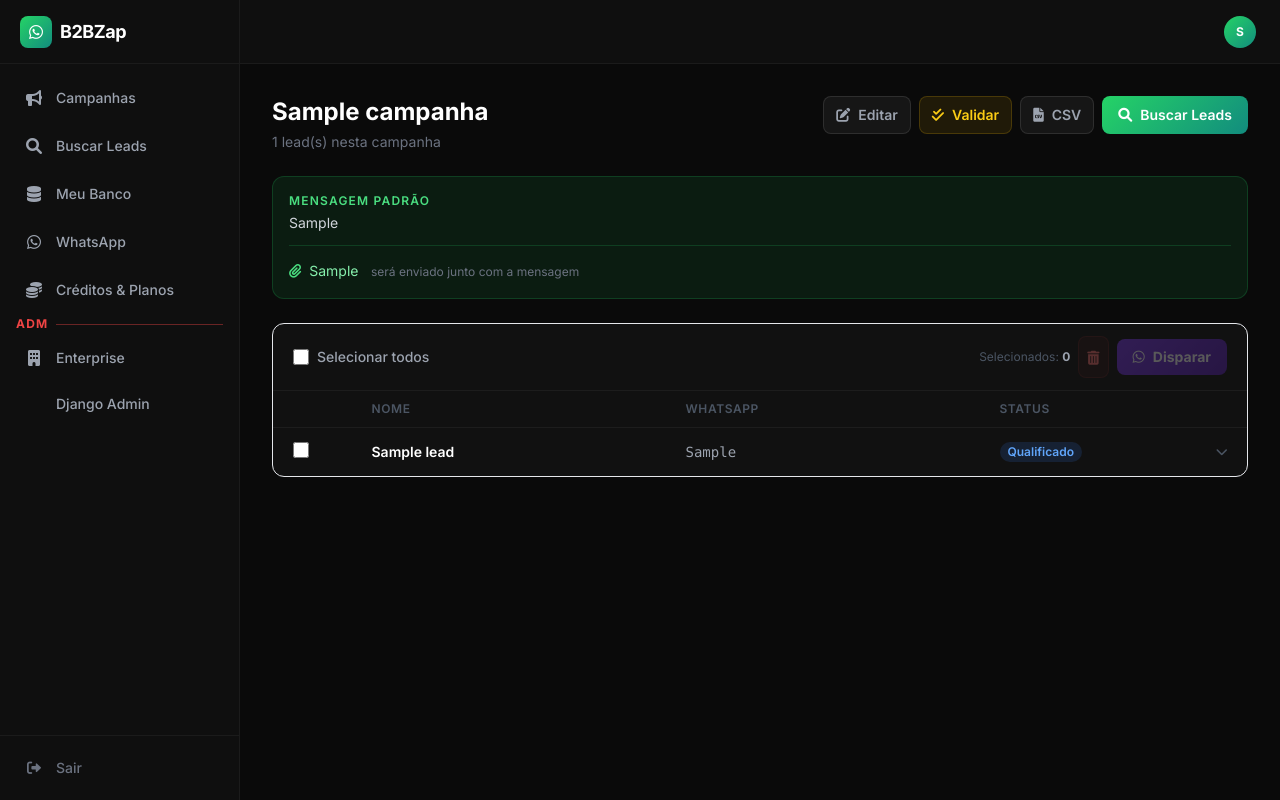
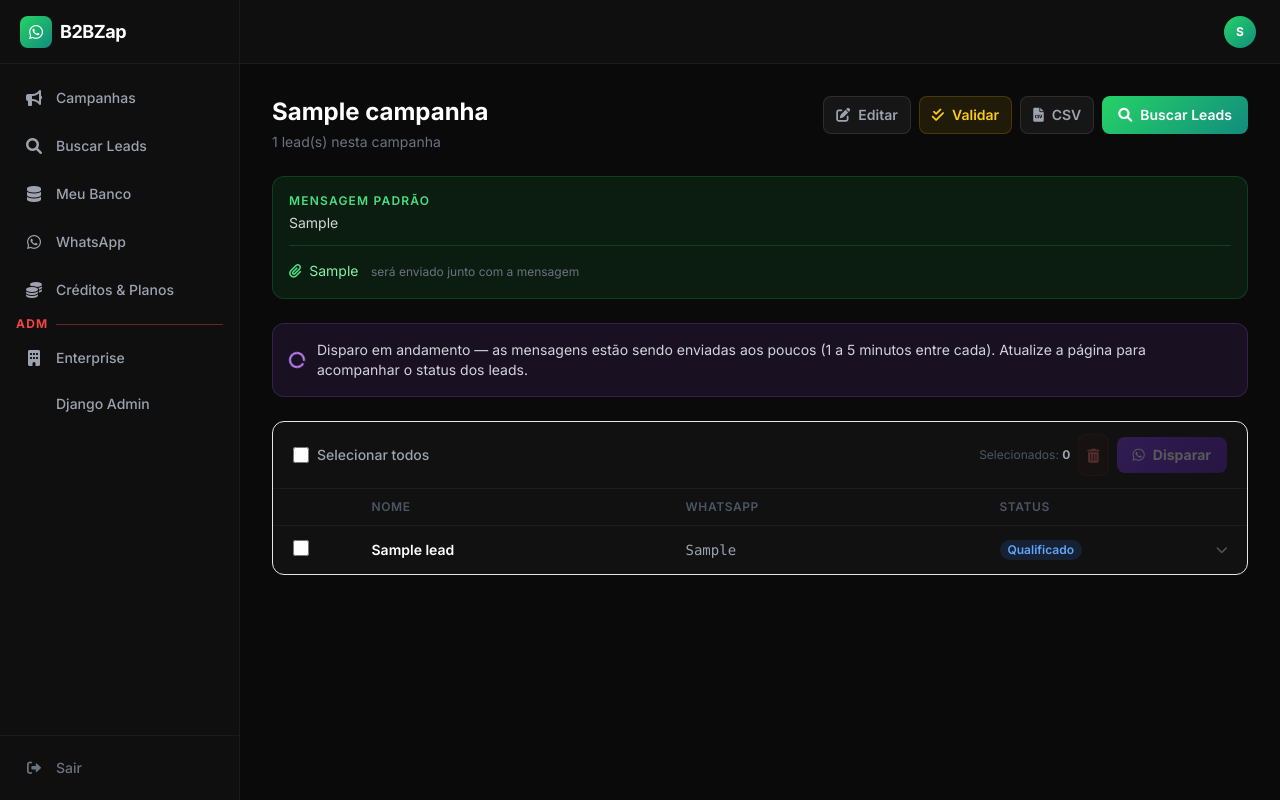
Before and after one commit to Pedrovaptbr/B2B, a Django app: page /app/campanha/1/ in a window 1280 px wide. Run offline with Django 5.2, Linux system fonts and the light colour scheme; a user stored in the database is signed in; tables that the repository leaves empty hold one stand-in row (values such as "Sample post"); some libraries are stand-ins or nearby versions.

Commit message:
disparar campanha em segundo plano com limite diario anti-bloqueio
Envia as mensagens aos poucos (1 a 5min entre leads) numa thread em
background, respeitando um limite diario de envios por instancia
(anti-bloqueio do numero pelo WhatsApp). Adiciona variacao de texto via
spintax {opcao1|opcao2} para as mensagens nao saírem identicas, e trava
atomica + autorrecuperacao para evitar disparo duplicado ou lock preso
caso o processo caia no meio de uma campanha.

Co-Authored-By: Claude Sonnet 5 <noreply@anthropic.com>

```diff
--- a/leads/views.py
+++ b/leads/views.py
@@ -6,9 +6,12 @@ from django.urls import reverse
 from django.http import HttpResponse, JsonResponse
 from django.conf import settings
 from django.utils import timezone
+from datetime import timedelta
 import re
 import csv
 import time
+import random
+import threading
 import logging
 import requests
 from .models import Campanha, Lead, HistoricoBusca, TemplateMensagem
@@ -97,7 +100,12 @@ def campaign_delete_view(request, pk):
 def campanha_detalhes_view(request, pk):
     campanha = get_object_or_404(Campanha, pk=pk, user=request.user)
     leads = campanha.leads.all().order_by('-id')
-    return render(request, 'leads/campanha_detalhes.html', {'campanha': campanha, 'leads': leads})
+    instancia = WhatsappInstance.objects.filter(user=request.user).first()
+    return render(request, 'leads/campanha_detalhes.html', {
+        'campanha': campanha,
+        'leads': leads,
+        'instancia': instancia,
+    })
 
 
 # ─── Busca de Leads ───────────────────────────────────────────────────────────
@@ -389,6 +397,89 @@ def validar_contatos_view(request, pk):
 
 # ─── Disparo de Campanha ──────────────────────────────────────────────────────
 
+# Intervalo randomizado entre o envio para um lead e o próximo, em segundos
+# (1 a 5 minutos), para reduzir o risco de bloqueio do número pelo WhatsApp.
+DELAY_MIN_SEGUNDOS = 60
+DELAY_MAX_SEGUNDOS = 300
+
+
+def _disparar_em_background(campanha_id, instancia_id, lead_ids):
+    """
+    Executa o envio das mensagens em uma thread separada, com delay
+    randomizado entre cada lead e respeitando o limite diário de envios
+    da instância. Roda fora do ciclo de request/response.
+    """
+    from django.db import connections
+
+    try:
+        campanha = Campanha.objects.get(pk=campanha_id)
+        instancia = WhatsappInstance.objects.get(pk=instancia_id)
+
+        leads_selecionados = list(campanha.leads.filter(
+            id__in=lead_ids, whatsapp__isnull=False
+        ).exclude(whatsapp=''))
+
+        anexo_path = campanha.anexo.path if campanha.anexo else None
+        anexo_nome = campanha.anexo_nome if campanha.anexo else None
+
+        for i, lead in enumerate(leads_selecionados):
+            if instancia.envios_restantes_hoje() <= 0:
+                logger.warning(
+                    f'Limite diário de envios atingido para {instancia.instance_name}. '
+                    f'Disparo interrompido — {len(leads_selecionados) - i} lead(s) restante(s).'
+                )
+                break
+
+            resultado = None
+
+            if campanha.mensagem_padrao:
+                mensagem = services.randomizar_mensagem(campanha.mensagem_padrao).replace('[nome]', lead.nome)
+                resultado = services.send_whatsapp_message(
+                    instancia.instance_name,
+                    instancia.instance_token,
+                    lead.whatsapp,
+                    mensagem,
+                )
+
+            if anexo_path:
+                if resultado is not None and not resultado.get('success'):
+                    pass
+                else:
+                    if resultado is not None:
+                        time.sleep(1)
+                    resultado_anexo = services.send_whatsapp_media(
+                        instancia.instance_name,
+                        instancia.instance_token,
+                        lead.whatsapp,
+                        anexo_path,
+                        file_name=anexo_nome,
+                    )
+                    resultado = resultado_anexo
+
+            if resultado and resultado.get('success'):
+                lead.status = 'Contatado'
+                lead.save()
+            else:
+                erro = (resultado or {}).get('error', '')
+                logger.error(f'Erro ao enviar para {lead.whatsapp}: {erro}')
+                if resultado and resultado.get('status_code') == 400:
+                    lead.status = 'Telefone Inexistente'
+                    lead.save()
+
+            instancia.registrar_envio()
+
+            # Delay randomizado antes do próximo lead (não após o último)
+            if i < len(leads_selecionados) - 1:
+                time.sleep(random.uniform(DELAY_MIN_SEGUNDOS, DELAY_MAX_SEGUNDOS))
+    except Exception:
+        logger.exception(f'Erro inesperado no disparo em background da campanha {campanha_id}')
+    finally:
+        WhatsappInstance.objects.filter(pk=instancia_id).update(
+            enviando_campanha=False, disparo_iniciado_em=None
+        )
+        connections.close_all()
+
+
 @login_required
 def disparar_campanha_view(request, campanha_id):
     campanha = get_object_or_404(Campanha, pk=campanha_id, user=request.user)
@@ -410,76 +501,64 @@ def disparar_campanha_view(request, campanha_id):
         messages.error(request, 'Você não possui uma instância WhatsApp configurada.')
         return redirect('leads:campanha_detalhes', pk=campanha_id)
 
+    # Autorrecuperação: se o disparo ficou "travado" por muito mais tempo do
+    # que o pior caso plausível (ex: processo derrubado por deploy/crash no
+    # meio de uma campanha, deixando enviando_campanha=True para sempre),
+    # destrava sozinho em vez de exigir edição manual no /admin.
+    if instancia.enviando_campanha and instancia.disparo_iniciado_em:
+        limite_tempo = timedelta(seconds=instancia.limite_diario_envios * DELAY_MAX_SEGUNDOS * 1.5)
+        if timezone.now() - instancia.disparo_iniciado_em > limite_tempo:
+            logger.warning(
+                f'Disparo da instância {instancia.instance_name} travado desde '
+                f'{instancia.disparo_iniciado_em} — destravando automaticamente.'
+            )
+            WhatsappInstance.objects.filter(pk=instancia.pk).update(
+                enviando_campanha=False, disparo_iniciado_em=None
+            )
+            instancia.enviando_campanha = False
+
+    if instancia.envios_restantes_hoje() <= 0:
+        messages.error(request, f'Limite diário de {instancia.limite_diario_envios} envios já atingido. Tente novamente amanhã.')
+        return redirect('leads:campanha_detalhes', pk=campanha_id)
+
     lead_ids = request.POST.getlist('lead_ids')
     if not lead_ids:
         messages.error(request, 'Nenhum lead selecionado.')
         return redirect('leads:campanha_detalhes', pk=campanha_id)
 
-    leads_selecionados = campanha.leads.filter(
+    qtd_leads = campanha.leads.filter(
         id__in=lead_ids, whatsapp__isnull=False
-    ).exclude(whatsapp='')
+    ).exclude(whatsapp='').count()
 
-    # Prepara o anexo (catálogo) uma única vez, se configurado
-    anexo_path = campanha.anexo.path if campanha.anexo else None
-    anexo_nome = campanha.anexo_nome if campanha.anexo else None
+    if not qtd_leads:
+        messages.error(request, 'Nenhum dos leads selecionados possui WhatsApp válido.')
+        return redirect('leads:campanha_detalhes', pk=campanha_id)
 
-    enviados, erros, inexistentes = 0, 0, 0
-    for lead in leads_selecionados:
-        resultado = None
+    # Trava atômica: só inicia o disparo se formos nós a mudar
+    # enviando_campanha de False para True nesta mesma instrução SQL. Evita
+    # que um duplo clique ou duas abas simultâneas iniciem duas threads de
+    # disparo para a mesma instância.
+    travado = WhatsappInstance.objects.filter(
+        pk=instancia.pk, enviando_campanha=False
+    ).update(enviando_campanha=True, disparo_iniciado_em=timezone.now())
 
-        # 1) Mensagem de texto (se houver)
-        if campanha.mensagem_padrao:
-            mensagem = campanha.mensagem_padrao.replace('[nome]', lead.nome)
-            resultado = services.send_whatsapp_message(
-                instancia.instance_name,
-                instancia.instance_token,
-                lead.whatsapp,
-                mensagem,
-            )
+    if not travado:
+        messages.error(request, 'Já existe um disparo em andamento para sua instância. Aguarde terminar antes de iniciar outro.')
+        return redirect('leads:campanha_detalhes', pk=campanha_id)
 
-        # 2) Anexo / catálogo (se houver). Pequena pausa entre texto e anexo.
-        if anexo_path:
-            # Se houve texto, evita rejeição por "número inexistente" repetida
-            if resultado is not None and not resultado.get('success'):
-                # Texto falhou — não tenta o anexo; trata o erro abaixo
-                pass
-            else:
-                if resultado is not None:
-                    time.sleep(1)
-                resultado_anexo = services.send_whatsapp_media(
-                    instancia.instance_name,
-                    instancia.instance_token,
-                    lead.whatsapp,
-                    anexo_path,
-                    file_name=anexo_nome,
-                )
-                # O resultado final considera o anexo (último envio)
-                resultado = resultado_anexo
+    thread = threading.Thread(
+        target=_disparar_em_background,
+        args=(campanha.pk, instancia.pk, lead_ids),
+        daemon=True,
+    )
+    thread.start()
 
-        if resultado and resultado.get('success'):
-            lead.status = 'Contatado'
-            lead.save()
-            enviados += 1
-        else:
-            erro = (resultado or {}).get('error', '')
-            logger.error(f'Erro ao enviar para {lead.whatsapp}: {erro}')
-
-            # 400 da Evolution API = número não existe no WhatsApp
-            if resultado and resultado.get('status_code') == 400:
-                lead.status = 'Telefone Inexistente'
-                lead.save()
-                inexistentes += 1
-            else:
-                erros += 1
-        time.sleep(1)
-
-    if enviados:
-        messages.success(request, f'{enviados} mensagem(ns) enviada(s) com sucesso!')
-    if inexistentes:
-        messages.warning(request, f'{inexistentes} lead(s) marcado(s) como "Telefone Inexistente" — número não está no WhatsApp.')
-    if erros:
-        messages.warning(request, f'{erros} mensagem(ns) não puderam ser enviadas.')
-
+    messages.success(
+        request,
+        f'Disparo iniciado para {qtd_leads} lead(s)! As mensagens serão enviadas aos poucos '
+        f'(1 a 5 minutos entre cada uma) para reduzir o risco de bloqueio do número. '
+        f'Atualize esta página para acompanhar o status de cada lead.'
+    )
     return redirect('leads:campanha_detalhes', pk=campanha_id)
 
 
--- a/templates/leads/campaign_edit.html
+++ b/templates/leads/campaign_edit.html
@@ -57,6 +57,7 @@
                       class="w-full bg-white/5 border border-white/10 rounded-lg px-4 py-3 text-sm text-white placeholder-gray-600 focus:outline-none focus:border-green-500/50 transition-colors resize-y"
                       placeholder="Prezados da [nome]...">{{ campanha.mensagem_padrao|default_if_none:'' }}</textarea>
             <p class="text-xs text-gray-600 mt-1">Use <strong class="text-gray-500">[nome]</strong> para substituir pelo nome do lead.</p>
+            <p class="text-xs text-gray-600 mt-1">Use <strong class="text-gray-500">{opção 1|opção 2|opção 3}</strong> para variar o texto a cada envio (ex: {Olá|Oi|Boa tarde} [nome]...). Pode adicionar quantas opções e quantos blocos {} quiser, sem limite.</p>
         </div>
 
         {# ── Anexo / Catálogo ─────────────────────────────────────────────────── #}
@@ -146,6 +147,7 @@
                           placeholder="Olá [nome], tudo bem?..."
                           class="w-full bg-white/5 border border-white/10 rounded-lg px-3 py-2 text-sm text-white placeholder-gray-600 focus:outline-none focus:border-green-500/50 transition-colors resize-y"></textarea>
                 <p class="text-xs text-gray-600 mt-1">Use <strong class="text-gray-500">[nome]</strong> para substituir pelo nome do lead.</p>
+            <p class="text-xs text-gray-600 mt-1">Use <strong class="text-gray-500">{opção 1|opção 2|opção 3}</strong> para variar o texto a cada envio (ex: {Olá|Oi|Boa tarde} [nome]...). Pode adicionar quantas opções e quantos blocos {} quiser, sem limite.</p>
             </div>
             <div class="flex gap-2">
                 <button type="submit"
--- a/templates/leads/campanha_detalhes.html
+++ b/templates/leads/campanha_detalhes.html
@@ -65,6 +65,25 @@
         para poder disparar a campanha.
     </p>
 </div>
+{% endif %}
+
+{# ── Banner de disparo em andamento ───────────────────────────────────────── #}
+{% if instancia.enviando_campanha %}
+<div class="rounded-xl p-4 mb-6 bg-purple-500/10 border border-purple-500/20 flex items-center gap-3">
+    <i class="fas fa-circle-notch fa-spin text-purple-400"></i>
+    <p class="text-sm text-gray-300">
+        Disparo em andamento — as mensagens estão sendo enviadas aos poucos (1 a 5 minutos entre cada).
+        Atualize a página para acompanhar o status dos leads.
+    </p>
+</div>
+{% elif instancia and instancia.envios_restantes_hoje <= 0 %}
+<div class="rounded-xl p-4 mb-6 bg-red-500/10 border border-red-500/20">
+    <p class="text-sm text-gray-300">
+        Limite diário de {{ instancia.limite_diario_envios }} envios atingido para sua instância. Novos disparos liberam amanhã.
+    </p>
+</div>
+{% elif instancia %}
+<p class="text-xs text-gray-600 mb-4">Envios restantes hoje: <strong class="text-gray-400">{{ instancia.envios_restantes_hoje }}</strong> de {{ instancia.limite_diario_envios }}</p>
 {% endif %}
 
 {# ── Lista de leads ───────────────────────────────────────────────────────── #}
@@ -176,12 +195,13 @@ document.addEventListener('DOMContentLoaded', function () {
     const hasMessage  = {{ campanha.mensagem_padrao|yesno:"true,false" }};
     const hasAnexo    = {{ campanha.anexo|yesno:"true,false" }};
     const podeDisparar = hasMessage || hasAnexo;
+    const bloqueadoDisparo = {% if instancia.enviando_campanha or instancia.envios_restantes_hoje <= 0 %}true{% else %}false{% endif %};
 
     function update() {
         const checked = document.querySelectorAll('.lead-checkbox:checked').length;
         countSpan.textContent = checked;
         deleteBtn.disabled   = checked === 0;
-        dispararBtn.disabled = checked === 0 || !podeDisparar;
+        dispararBtn.disabled = checked === 0 || !podeDisparar || bloqueadoDisparo;
     }
 
     selectAll.addEventListener('change', function () {
```
Also changed, not shown: accounts/models.py (+25 -0 lines), leads/services.py (+16 -0 lines), accounts/migrations/0008_whatsappinstance_enviando_campanha_and_more.py (added), accounts/migrations/0009_whatsappinstance_disparo_iniciado_em.py (added).
